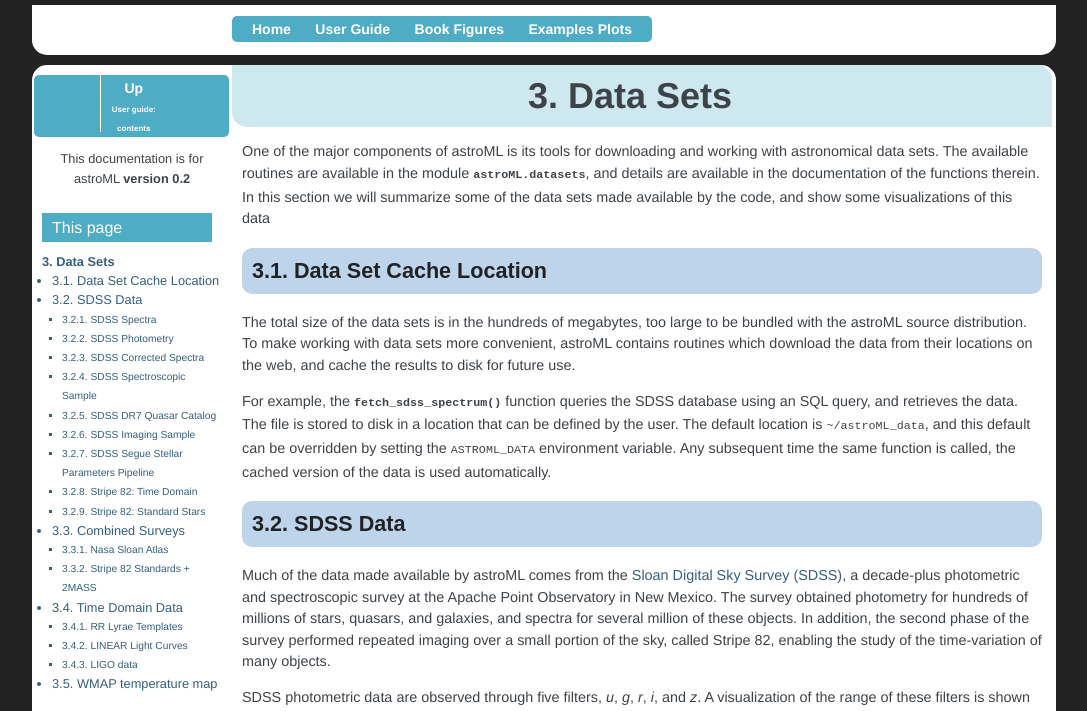
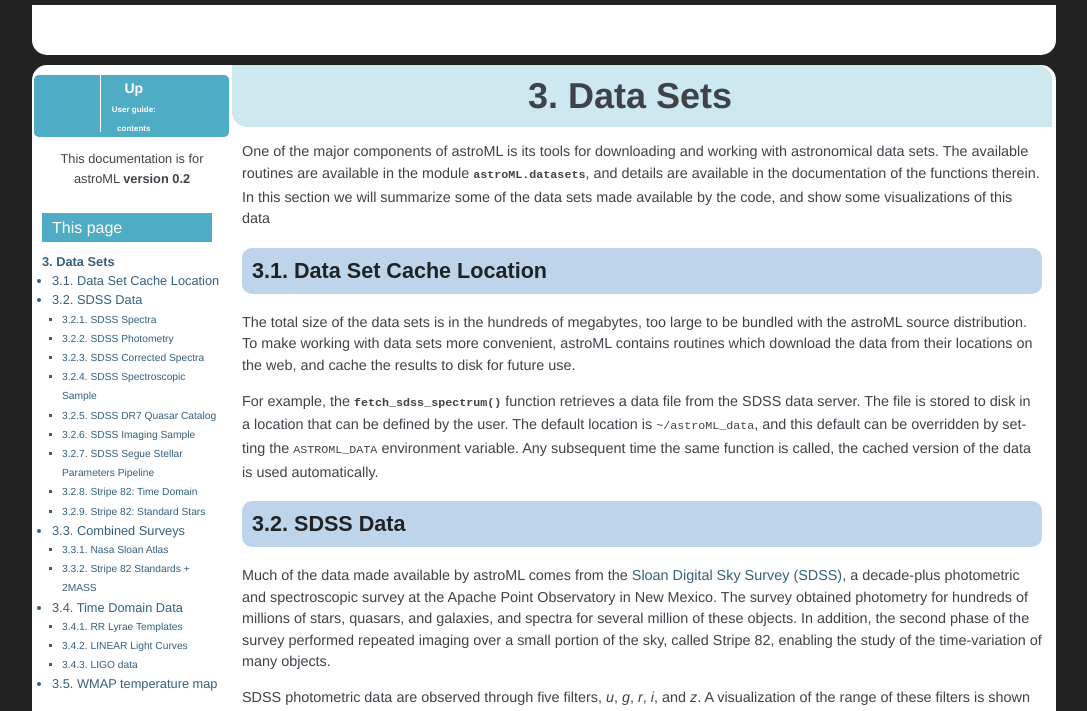
Before and after one commit to astroML/astroML, a Sphinx documentation site: the page built from doc/user_guide/datasets.rst, in a window 1280 px wide and 1400 px high. Shown: the top 711 px of the window, without its empty margins (96-1183 px from the left). Built offline with Sphinx 7.4.7, drawn with Linux system fonts in a browser that asks for light colours; formulas are drawn with MathJax 3; pages that are not in the unit, such as notebooks, are missing from menus; comment, search, counter and statistics services are not loaded; some of the changed text lies outside the part shown.

Commit message:
Fix some documentation and template errors

```diff
--- a/doc/themes/astroML/layout.html
+++ b/doc/themes/astroML/layout.html
@@ -60,7 +60,7 @@
 {%- endif %}
 
 {% block header %}
-    <div class="header-wrapper"
+    <div class="header-wrapper">
       <div class="header">
         {%- if logo %}
           <p class="logo"><a href="{{ pathto(master_doc) }}">
@@ -110,7 +110,7 @@
 	<div class="rellink">
 	<a href="{{ pathto(rellink[0]) }}" title="{{ rellink[1]|striptags|e }}"
 	    {{ accesskey(rellink[2]) }}>{{ rellink[3]|capitalize }}
-	    <br>
+	    <br/>
 	    <span class="smallrellink">
 	    {{ rellink[1]|striptags|truncate(16, killwords=True) }}
 	    </span>
@@ -135,7 +135,7 @@
 	<div class="rellink">
 	<a href="{{ parents[-1].link|e }}" title="{{ parents[-1].title|striptags }}" >
 	Up
-	<br>
+	<br/>
 	<span class="smallrellink">
 	{{ parents[-1].title|striptags|truncate(16, killwords=True) }}
 	</span>
@@ -150,7 +150,8 @@
     </div>
     <p style="text-align: center">This documentation is
     for {{project}} <strong>version {{ release|e }}</strong>
-    <!-- &mdash; <a href="http://scikit-learn.org/stable/support.html#documentation-resources">Other versions</a></p> -->
+    <!-- &mdash; <a href="http://scikit-learn.org/stable/support.html#documentation-resources">Other versions</a> -->
+    </p>
         {% else %}
         <h3>News</h3>
 	<p>November 2013: astroML 0.2 has been released!  Get the source on
@@ -214,7 +215,7 @@
 {%- block footer %}
     <div class="footer">
         <p style="text-align: center">This documentation is relative
-        to {{project}} version {{ release|e }}<p>
+        to {{project}} version {{ release|e }}<br/>
 
     {%- if show_copyright %}
       {%- if hasdoc('copyright') %}
@@ -233,7 +234,7 @@
     <span style="padding-left: 5ex;">
     <a href="{{ pathto('_sources/' + sourcename, true)|e }}"
 	    rel="nofollow">{{ _('Show this page source') }}</a>
-    </span>
+    </span></p>
     {%- endif %}
     </div>
 {%- endblock %}
--- a/doc/user_guide/datasets.rst
+++ b/doc/user_guide/datasets.rst
@@ -21,8 +21,8 @@
 data from their locations on the web, and cache the results to disk for
 future use.
 
-For example, the :func:`fetch_sdss_spectrum` function queries the SDSS
-database using an SQL query, and retrieves the data.  The file is stored
+For example, the :func:`fetch_sdss_spectrum` function
+retrieves a data file from the SDSS data server.  The file is stored
 to disk in a location that can be defined by the user.  The default location
 is ``~/astroML_data``, and this default can be overridden by setting the
 ``ASTROML_DATA`` environment variable.  Any subsequent time the same function
```
